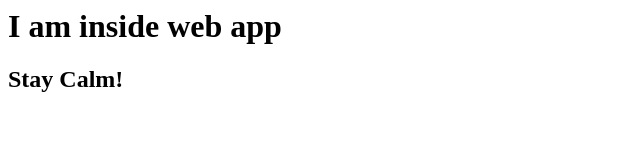
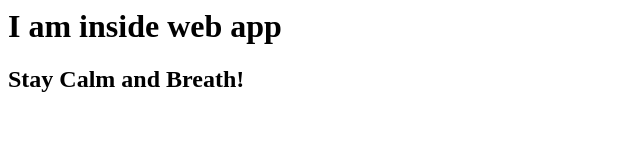
Before and after one commit to SwarnaSharpa/WebDemo, a plain HTML site: page index.html in a window 1280 px wide. Shown: the whole page, without its empty margins (0-640 px from the left). Drawn offline with Linux system fonts and the light colour scheme.

Commit message:
added new msg

```diff
--- a/index.html
+++ b/index.html
@@ -2,7 +2,7 @@
 <title>Jenkins test application</title>
 <body>
 <h1> I am inside web app </h1>
-<h2> Stay Calm! </h2>
+<h2> Stay Calm and Breath! </h2>
 
 </body>
 </html>
```
